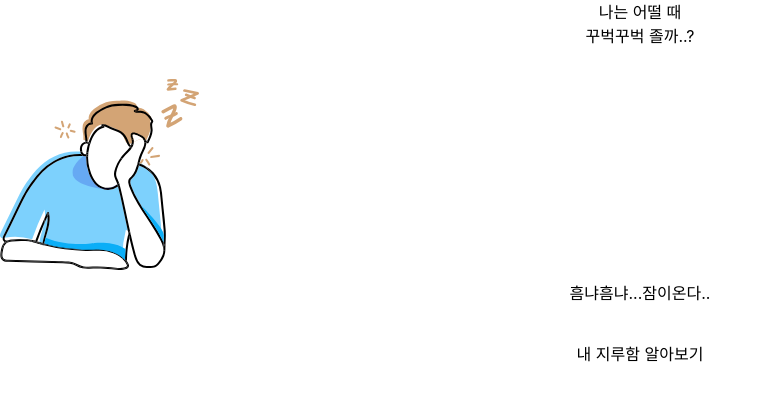
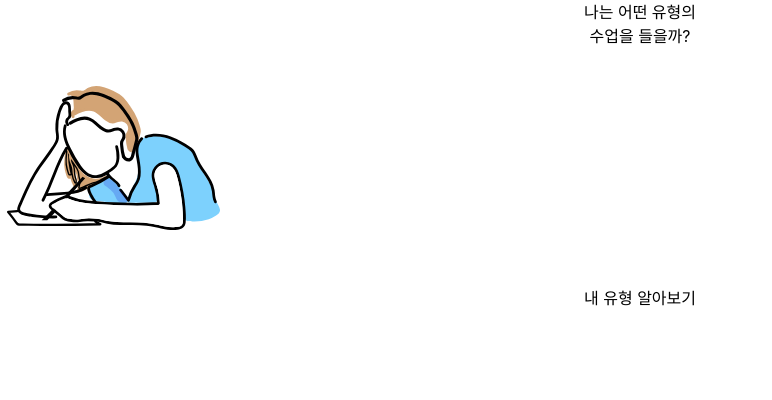
Before and after one commit to HiBixby/LazyMaker, a Vue app: page /loader#/main in a window 1280 px wide. Shown: the top 400 px of the page, without its empty margins (0-772 px from the left). Built offline with nearby package versions, Linux system fonts and the light colour scheme; a web font is replaced by a local one.

Commit message:
💄 Update main page UI

```diff
--- a/src/components/Main.vue
+++ b/src/components/Main.vue
@@ -3,14 +3,13 @@
     <div
       class="title text-[1.688rem] leading-[1.19] tracking-[-0.68px] text-black font-bold"
     >
-      나는 어떨 때<br />꾸벅꾸벅 졸까..?
+      나는 어떤 유형의<br />수업을 들을까?
     </div>
-    <img class="img w-[38.8%]" src="../assets/logo.svg" />
-    <div class="sub font-thin text-xs">흠냐흠냐...잠이온다..</div>
+    <img class="img w-[56.4%]" src="../assets/logo.svg" />
     <router-link
-      class="btn text-white text-[0.813rem] font-bold rounded-md bg-custom-blue py-4 w-[44.6%]"
+      class="btn text-white text-[0.813rem] font-bold rounded-md bg-custom-blue py-[0.8rem] w-[39.5%] h-[4.7%]"
       to="/questions"
-      >내 지루함 알아보기</router-link
+      >내 유형 알아보기</router-link
     >
   </div>
 </template>
@@ -25,13 +24,10 @@ export default {
 <!-- Add "scoped" attribute to limit CSS to this component only -->
 <style scoped>
 .title {
-  margin: 0rem 0 1.934rem 0;
+  margin: 0rem 0 2.398rem 0;
 }
 .img {
-  margin: 0 0 0.658rem 0;
-}
-.sub {
-  margin: 0 0 2.313rem 0;
+  margin: 0 0 0.688rem 0;
 }
 .btn {
   margin: 0;
```
Also changed, not shown: src/assets/logo.svg.
